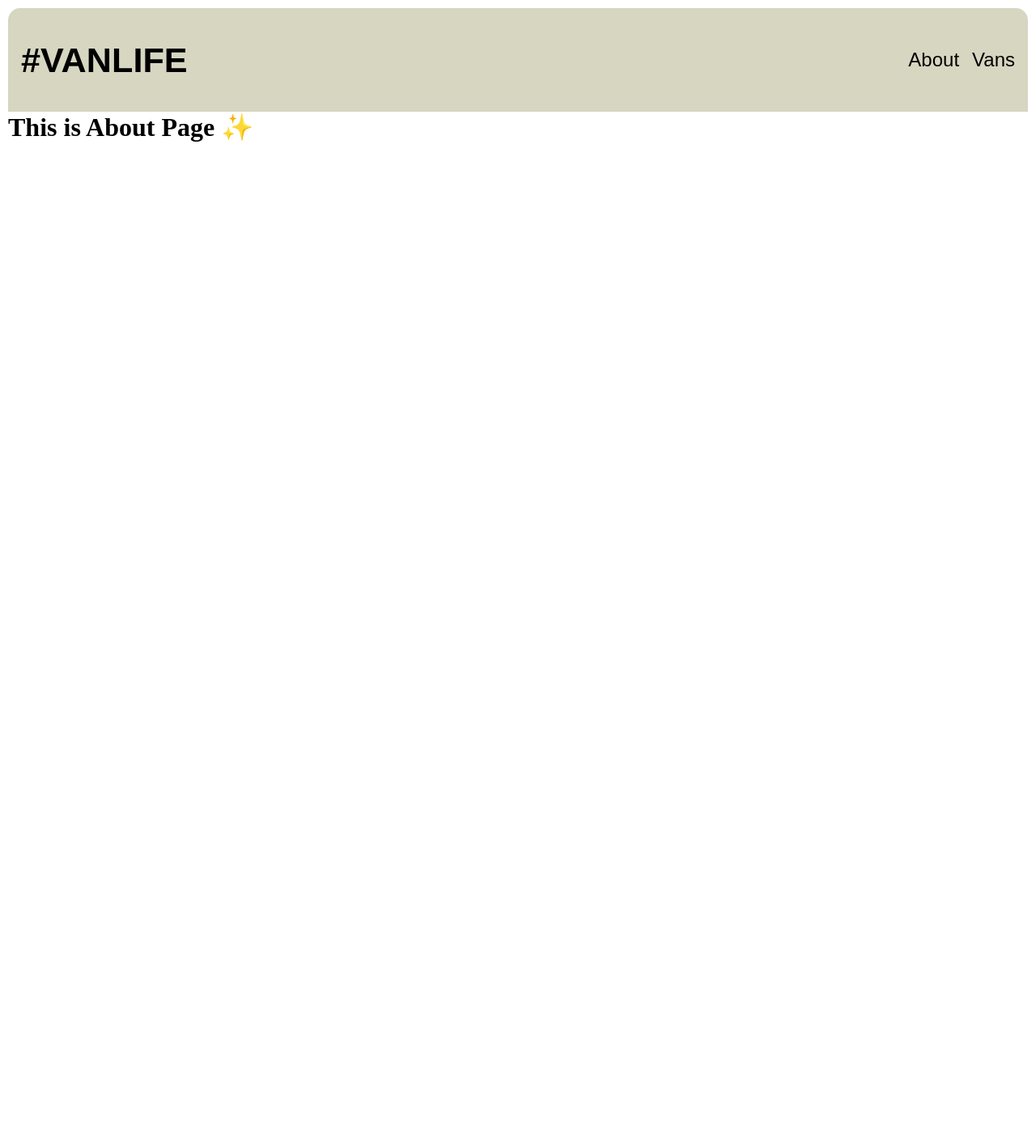
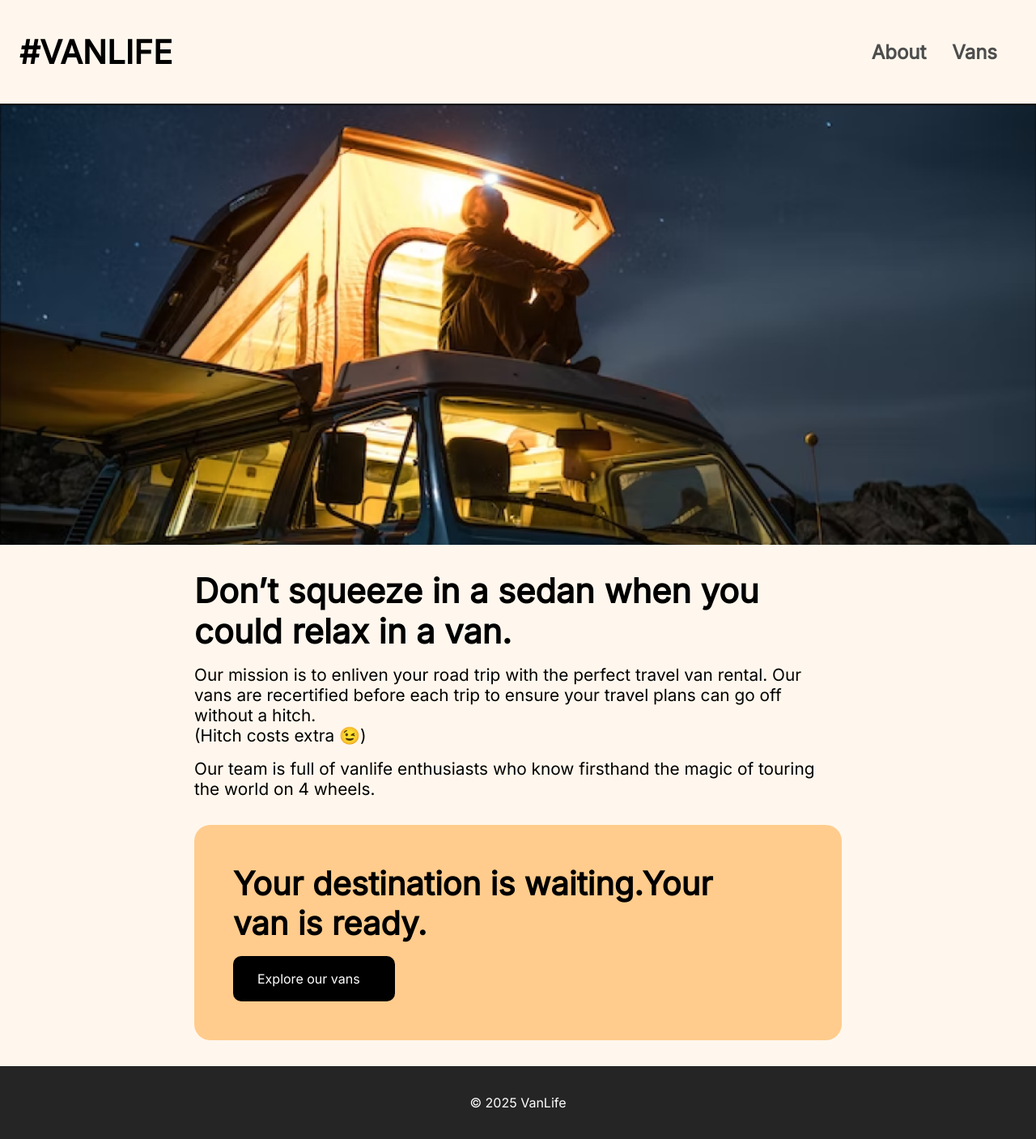
Before and after one commit to ZainAchak/VanLife, a React (Vite) app: page /about in a window 1280 px wide. Shown: the whole page at 81% size. Before the commit the page ends 800 px from the top, so only its background shows below. Built offline with nearby package versions, Linux system fonts and the light colour scheme.

Commit message:
new updates

```diff
--- a/index.html
+++ b/index.html
@@ -4,6 +4,10 @@
     <meta charset="UTF-8" />
     <link rel="icon" type="image/svg+xml" href="/vite.svg" />
     <meta name="viewport" content="width=device-width, initial-scale=1.0" />
+    <link
+      href="https://fonts.googleapis.com/css?family=Inter"
+      rel="stylesheet"
+    />
     <title>VanLife</title>
   </head>
   <body>
--- a/src/App.css
+++ b/src/App.css
@@ -1,30 +1,141 @@
-nav {
+header {
     display: flex;
     justify-content: center;
     align-items: center;
     font-size: 1.8rem;
-    font-family: Arial, Helvetica, sans-serif;
+    font-family: 'Inter';
     height: 8rem;
-    background-color: rgb(214, 214, 193);
-    border-radius: 15px 15px 0px 0px;
+    background-color: #FFF7ED;
+    /* border-radius: 15px 15px 0px 0px; */
+    max-width: 100%;
 }
 
-nav > div{
+nav {
     display: flex;
-    gap: 1rem;
-    margin-right: 1rem;
+    gap: 2rem;
+    margin-right: 3rem;
 }
 
-nav > div > a {
+nav > a {
     text-decoration: none;
-    font-weight: 500;
+    font-weight: 600;
     font-size: 1.5rem;
-    color: black;
+    color: #4D4D4D;
 }
 
-nav h1{
+nav > a:hover {
+  border-bottom: 2px solid #16161657; /* Only changes color */
+}
+
+.site-logo{
+    text-decoration: none;
     justify-self: flex-start;
     flex: 1;
-    margin-left: 1rem;
+    font-size: 2.5rem;
+    margin-left: 1.5rem;
     font-weight: bolder;
+    color: #000000;
 }
+
+.home-container{
+    margin-bottom: -1px;
+    color: white;
+    height: 80vh;
+    background-image: url('/src/assets/images/homebg.png'); /* relative or absolute path */
+    background-size: cover;       /*Ensures the image covers the entire container */
+    background-position: center;  /*Center the image */
+    background-repeat: no-repeat;  /*Prevents the image from repeating */
+
+    display: flex;
+    flex-direction: column;
+    justify-content: center;
+    align-items: center;
+
+
+    text-align: start;
+    gap: 2rem;
+
+}
+
+.home-container > h1{
+    width: 800px;
+    font-size: 3.5rem;
+}
+
+.home-container > p{
+    width: 800px;
+    font-size: 1.3rem;
+}
+
+.home-container > .findVanBtn{
+    display: flex;
+    justify-content: center;
+    align-items: center;
+    background-color: #FF8C38;
+    text-decoration: none;
+    height: 3.5rem;
+    color: white;
+    width: 800px;
+    border-radius: 10px;
+    font-size: 1.3rem;
+    font-weight: 500;
+}
+
+.about-page-container{
+    overflow-x: hidden;
+    display: flex;
+    flex-direction: column;
+    justify-content: center;
+    align-items: center;
+    gap: 2rem;
+    width: 100%;
+}
+
+.about-page-container img {
+  width: 100vw;
+  height: auto;
+  display: block;
+}
+
+.about-page-content{
+    display: flex;
+    flex-direction: column;
+    width: 800px;
+    font-size: 1.3rem;
+    text-align: start;
+    gap: 1rem;
+}
+
+.about-page-cta{
+    display: flex;
+    flex-direction: column;
+    gap: 1rem;
+    width: 800px;
+    background-color: #FFCC8D;
+    padding: 3rem;
+    border-radius: 20px;
+    margin-bottom: 2rem;
+}
+
+.about-page-cta > h2{
+    font-size: 2.5rem;
+    width: 600px;
+}
+
+.about-page-cta > a{
+    background-color: #000000;
+    text-decoration: none;
+    padding: 18px 30px;
+    color: white;
+    border-radius: 10px;
+    max-width: 200px;
+}
+
+footer{
+    display: flex;
+    align-items: center;
+    justify-content: center;
+    color: white;
+    background-color: #252525;
+    height: 90px;
+}
--- a/src/App.jsx
+++ b/src/App.jsx
@@ -1,23 +1,26 @@
 import { BrowserRouter, Routes, Route, Link } from 'react-router-dom'
 import './App.css'
-import Vans from './pages/Vans'
+import Home from './pages/Home'
 import About from './pages/About'
 
 export default function App() {
   return(
     <BrowserRouter>
-      <nav>
-        <h1>#VANLIFE</h1>
-        <div>
+      <header>
+        <Link className='site-logo' to='/'>#VANLIFE</Link>
+        <nav>
           <Link to='/about'>About</Link>
           <Link to='/'>Vans</Link>
-        </div>
-      </nav>
+        </nav>
+      </header>
       <Routes>
-        <Route path='/' element={<Vans/>}/>
-        <Route path='/home' element={<Vans/>}/>
+        <Route path='/' element={<Home/>}/>
+        <Route path='/home' element={<Home/>}/>
         <Route path='/about' element={<About/>}/>
       </Routes>
+      <footer>
+        <p>&copy; 2025 VanLife</p>
+      </footer>
     </BrowserRouter>
   )
 }
--- a/src/index.css
+++ b/src/index.css
@@ -4,9 +4,17 @@
   margin: 0;
   padding: 0;
   box-sizing: border-box;
+  font-family: "Inter";
+}
+
+body{
+  background-color: #FFF7ED;
 }
 
 #root{
   box-sizing: border-box;
-  margin: 10px;
 }
+
+body::-webkit-scrollbar {
+  display: none;
+}
--- a/src/pages/About.jsx
+++ b/src/pages/About.jsx
@@ -1,5 +1,24 @@
+import { Link } from 'react-router-dom'
+import aboutbg from '../assets/images/aboutbg.png'
+
 export default function About() {
     return(
-        <h1>This is About Page ✨</h1>
+        <div className="about-page-container">
+            <img src={aboutbg} alt="" />
+            <div className="about-page-content">
+                <h1>Don’t squeeze in a sedan when you could relax in a van.</h1>
+
+                <p>Our mission is to enliven your road trip with the perfect travel van rental. Our vans are recertified before each trip to ensure your travel plans can go off without a hitch. <br />
+                (Hitch costs extra 😉)</p>
+
+                <p>Our team is full of vanlife enthusiasts who know firsthand the magic of touring the world on 4 wheels.</p>
+            </div>
+
+            <div className="about-page-cta">
+                <h2>Your destination is waiting.Your van is ready.</h2>
+
+               <Link to='/vans'>Explore our vans</Link>
+            </div>
+        </div>
     )
 }
--- /dev/null
+++ b/src/pages/Home.jsx
@@ -0,0 +1,11 @@
+import {Link} from 'react-router-dom'
+
+export default function Home() {
+    return(
+        <div className="home-container">
+            <h1>You got the travel plans, we got the travel vans.</h1>
+            <p>Add adventure to your life by joining the <b style={{fontSize:"25px"}}>#vanlife</b> movement. Rent the perfect van to make your perfect road trip.</p>
+            <Link className='findVanBtn' to='/vans'>Find your van</Link>
+        </div>
+    )
+}
--- a/src/pages/Vans.jsx
+++ /dev/null
@@ -1,5 +0,0 @@
-export default function Vans() {
-    return(
-        <h1>This is Home Page 🎇</h1>
-    )
-}
```
Also changed, not shown: src/assets/images/aboutbg.png (added), src/assets/images/homebg.png (added).
